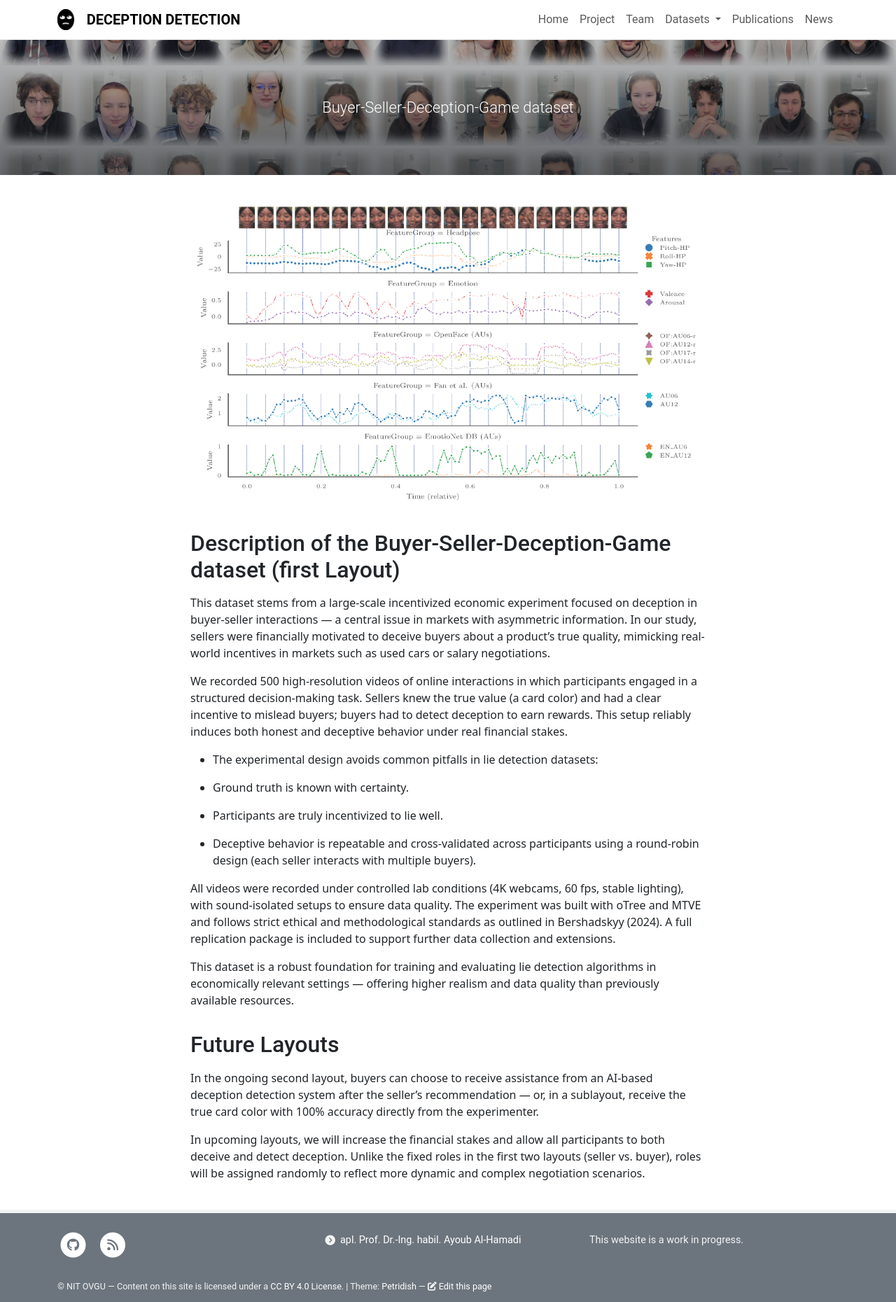
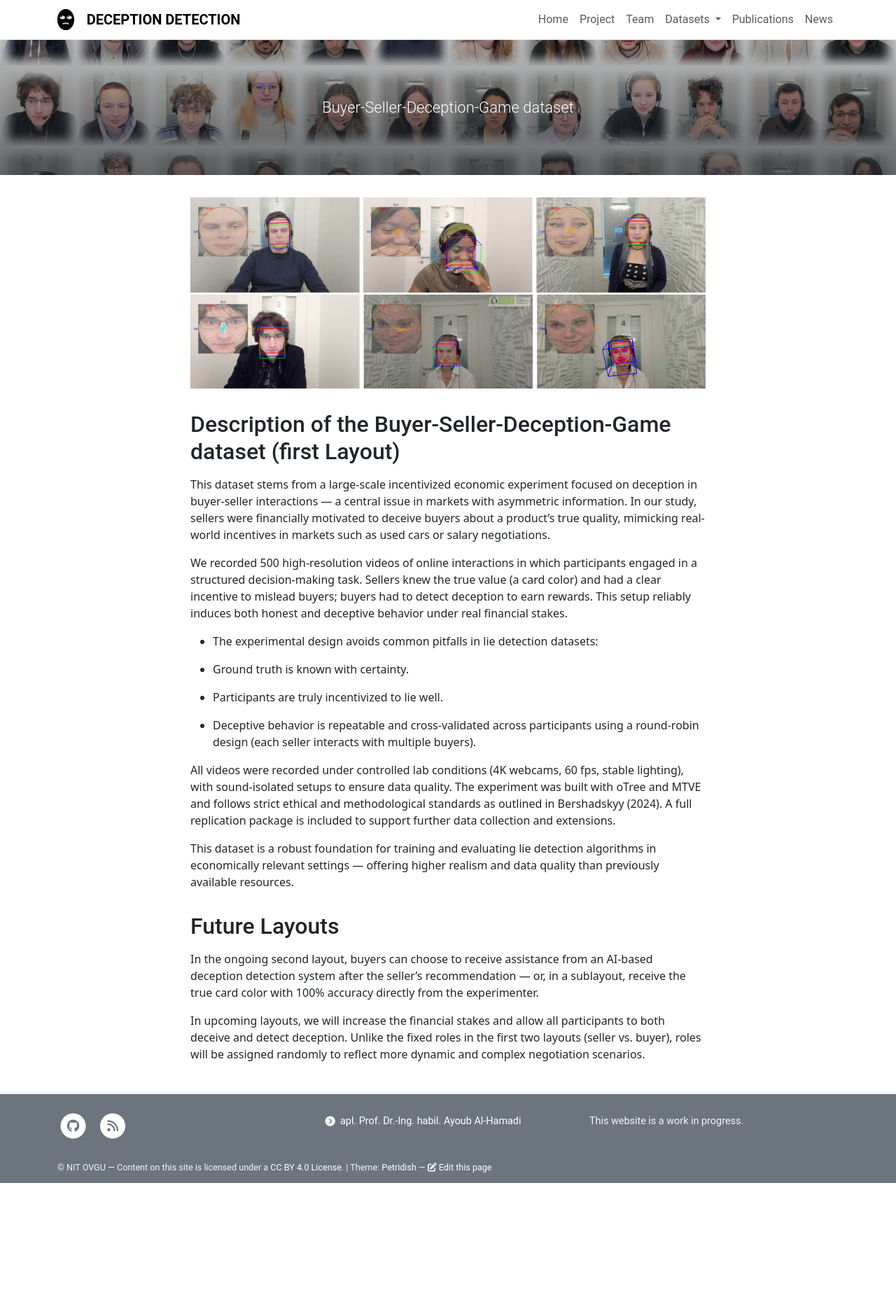
Before and after one commit to ovgu-nit/deception, a Jekyll site: the page built from pages/databases/GAME.md, in a window 1280 px wide. Shown: the whole page at 70% size. Built offline with Jekyll 4.4.1, drawn with Linux system fonts in a browser that asks for light colours; after the commit the page ends 1690 px from its top, so only the background shows below that.

Commit message:
minor, database image added, why is journal listed under news and not publication, there is no news category, also backgound missing althoug same as in other pages!

```diff
--- a/pages/databases/GAME.md
+++ b/pages/databases/GAME.md
@@ -5,7 +5,7 @@ background: /assets/theme/images/layout1_overview_onlyImage.jpg
 permalink: /databases/GAME/
 ---
 
-![image](/assets/theme/images/Sample.png)
+![image](/deception/assets/theme/images/Sessions_collage.jpg)
 
 ## Description of the Buyer-Seller-Deception-Game dataset (first Layout)
 This dataset stems from a large-scale incentivized economic experiment focused on deception in buyer-seller interactions — a central issue in markets with asymmetric information. In our study, sellers were financially motivated to deceive buyers about a product’s true quality, mimicking real-world incentives in markets such as used cars or salary negotiations.
```
Also changed, not shown: _posts/2024-06-19-journal.md (+1 -1 lines), assets/theme/images/Sessions_collage.jpg (added).
